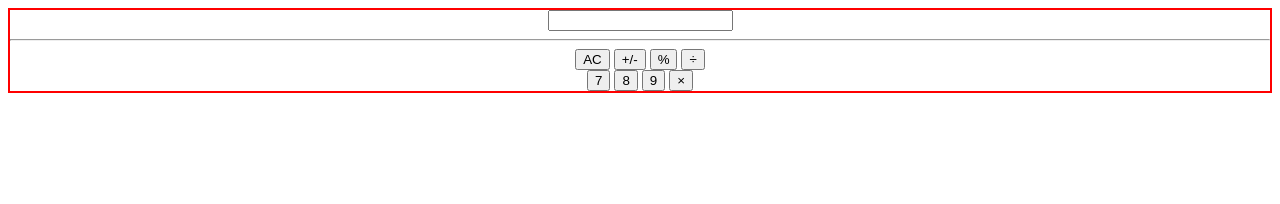
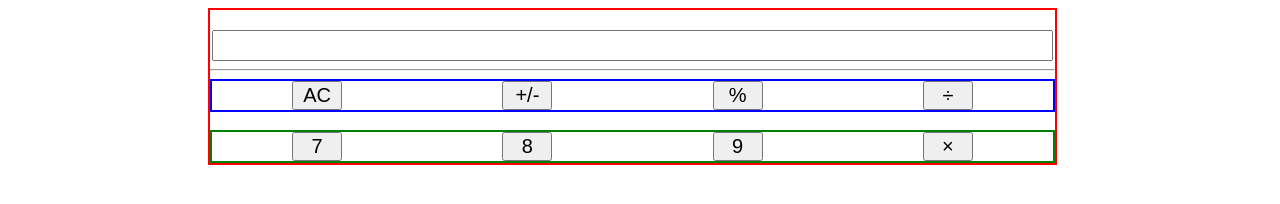
Before and after one commit to seba3510/Calculator, a plain HTML site: page index.html in a window 1280 px wide. Drawn offline with Linux system fonts and the light colour scheme.

Commit message:
Finish styling the first 2 rows and begin to align the input tag

```diff
--- a/styles.css
+++ b/styles.css
@@ -1,8 +1,35 @@
 .container {
-    box-sizing: border-box;
+    /* box-sizing: border-box; */
     border: 2px solid red;
     text-align: center;
+    margin-left: 200px;
+    margin-right: 215px;
+    padding-top: 20px;
+
 }
 
 
-.row-1 {}
+
+.row-1 {
+    display: flex;
+    justify-content: space-around;
+    border: 2px solid blue;
+}
+
+.row-2 {
+    display: flex;
+    justify-content: space-around;
+    border: 2px solid green;
+}
+
+button {
+    font-size: 20px;
+    width: 50px
+}
+
+
+input {
+    height: 25px;
+    width: 98.5%;
+    text-align: right;
+}
```
Also changed, not shown: index.html (+3 -1 lines).
